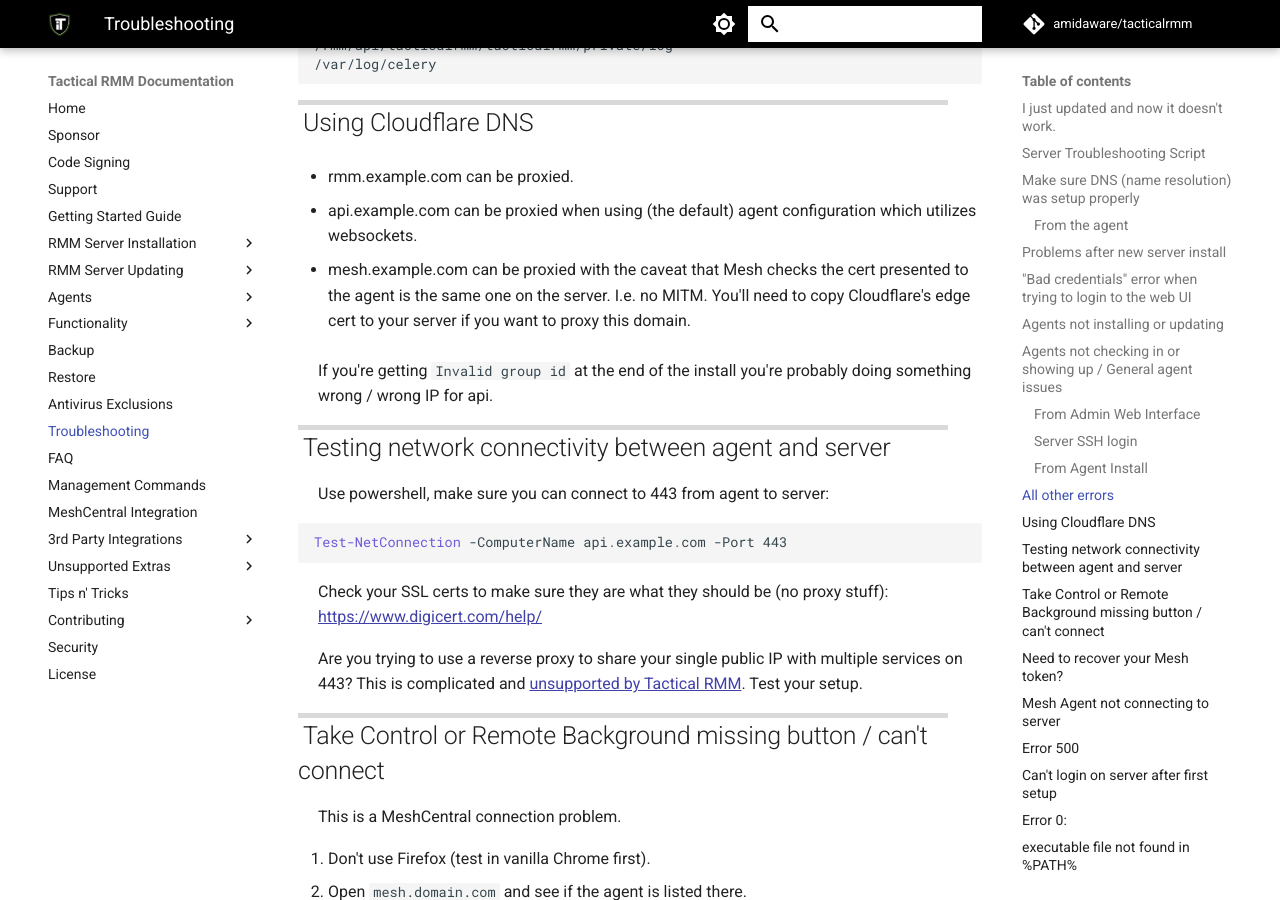
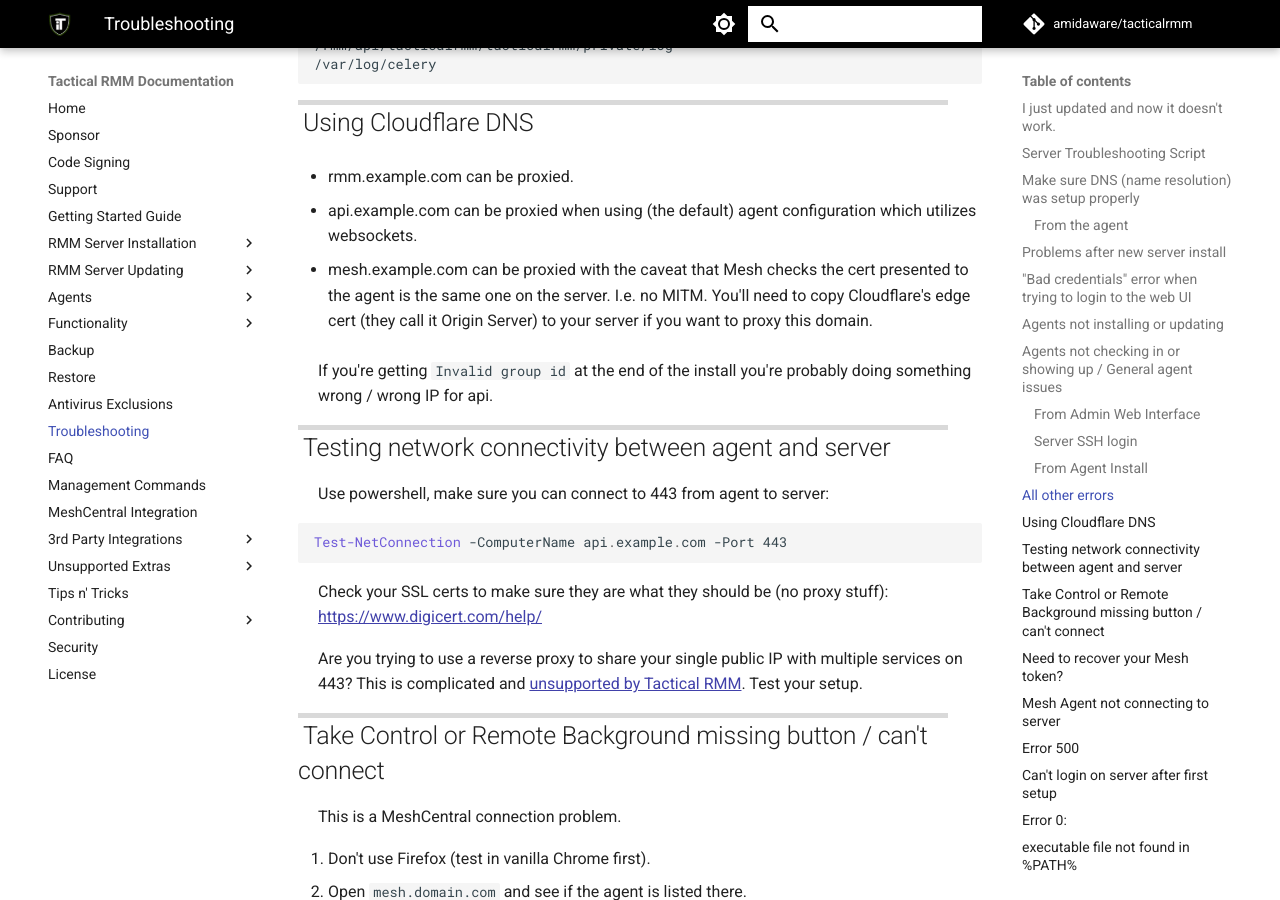
Before and after one commit to amidaware/trmm-docs, an MkDocs documentation site: the page built from docs/troubleshooting.md, in a window 1280 px wide and 900 px high, scrolled down 4877 px. Built offline with MkDocs 1.6.1 and Material for MkDocs 9.7.7, drawn with Linux system fonts in a browser that asks for light colours; comment, search, counter and statistics services are not loaded.

Commit message:
updating cloudflare name for edge cert

```diff
--- a/docs/troubleshooting.md
+++ b/docs/troubleshooting.md
@@ -209,7 +209,7 @@
 
 - api.example.com can be proxied when using (the default) agent configuration which utilizes websockets.
 
-- mesh.example.com can be proxied with the caveat that Mesh checks the cert presented to the agent is the same one on the server. I.e. no MITM. You'll need to copy Cloudflare's edge cert to your server if you want to proxy this domain.
+- mesh.example.com can be proxied with the caveat that Mesh checks the cert presented to the agent is the same one on the server. I.e. no MITM. You'll need to copy Cloudflare's edge cert (they call it Origin Server) to your server if you want to proxy this domain.
 
 If you're getting `Invalid group id` at the end of the install you're probably doing something wrong / wrong IP for api.
 
```
